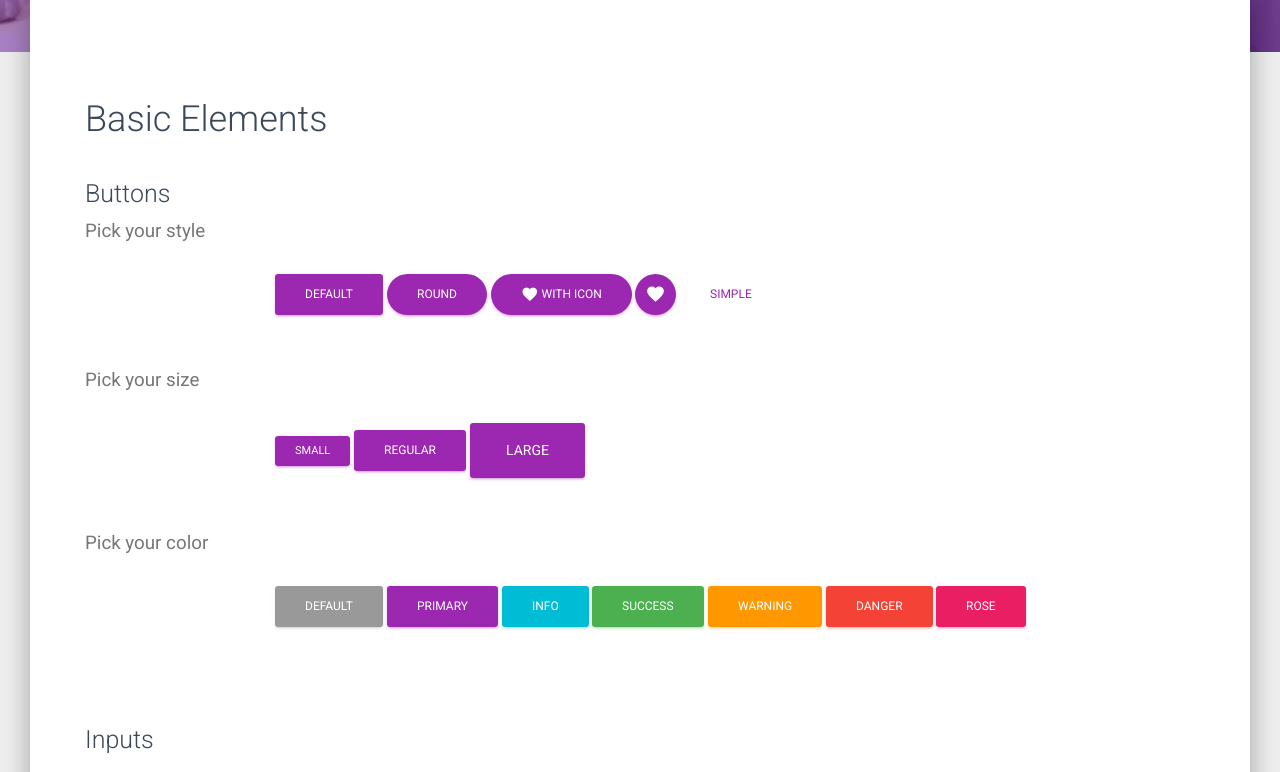
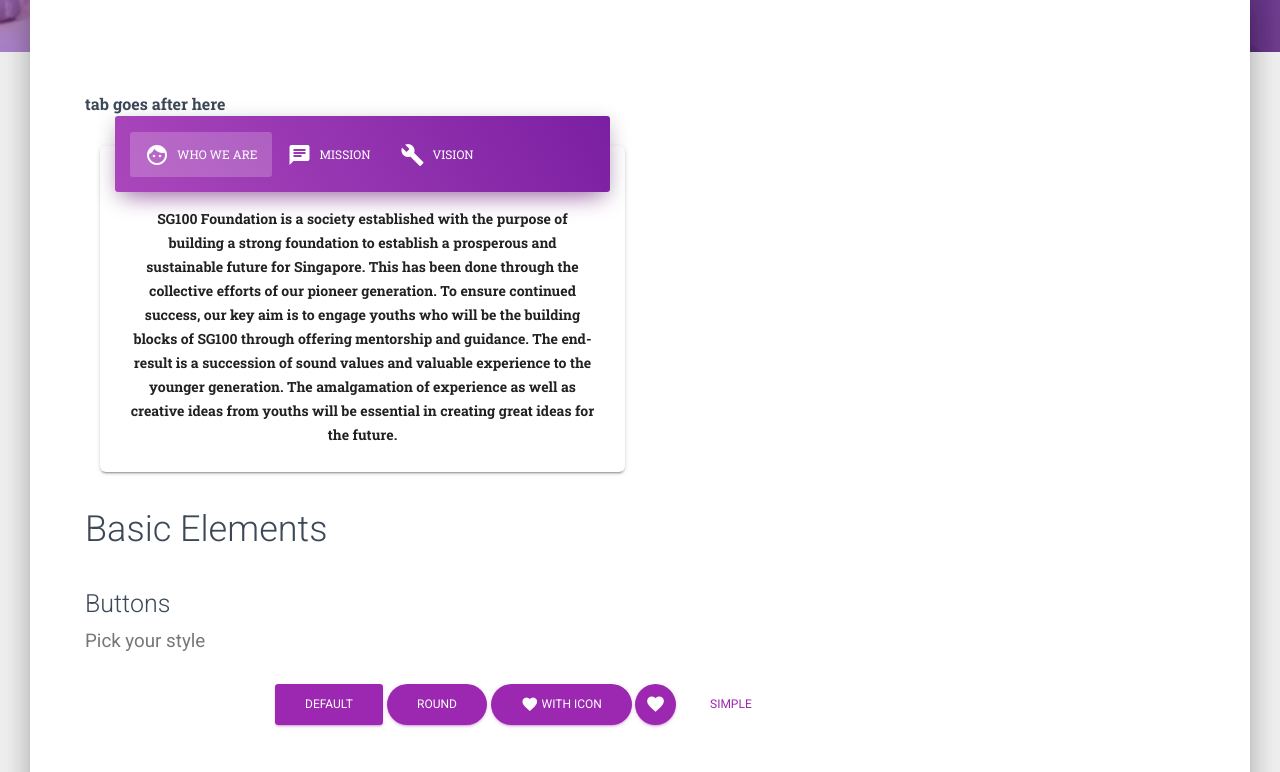
Before and after one commit to tthmatt/WEBSITE, a website: page index.html in a window 1280 px wide. Shown: the part 668-1440 px from the top of the page. Drawn offline with Linux system fonts and the light colour scheme; some packages are replaced by stand-ins of ours; files whose address does not match are found by name.

Commit message:
Update index.html

```diff
--- a/index.html
+++ b/index.html
@@ -87,7 +87,7 @@
 
 			  <li class="nav-item">
             <a class="nav-link" href="javascript:void(0)" onclick="scrollToDownload()">
-              <i class="material-icons">cloud_download</i> Get Involved
+              <i class="material-icons">cloud_download</i> Contact Us
             </a>
 
 
@@ -136,6 +136,91 @@
     <div class="section section-basic">
       <div class="container">
         <div class="title">
+		tab goes after here
+
+		<div class="col-md-6">
+
+              <!-- Tabs with icons on Card -->
+              <div class="card card-nav-tabs">
+                <div class="card-header card-header-primary">
+                  <!-- colors: "header-primary", "header-info", "header-success", "header-warning", "header-danger" -->
+                  <div class="nav-tabs-navigation">
+                    <div class="nav-tabs-wrapper">
+                      <ul class="nav nav-tabs" data-tabs="tabs">
+                        <li class="nav-item">
+                          <a class="nav-link active" href="#profile" data-toggle="tab">
+                            <i class="material-icons">face</i> Who We Are
+                          </a>
+                        </li>
+                        <li class="nav-item">
+                          <a class="nav-link" href="#messages" data-toggle="tab">
+                            <i class="material-icons">chat</i> Mission
+                          </a>
+                        </li>
+                        <li class="nav-item">
+                          <a class="nav-link" href="#settings" data-toggle="tab">
+                            <i class="material-icons">build</i> Vision
+                          </a>
+                        </li>
+                      </ul>
+                    </div>
+                  </div>
+                </div>
+                <div class="card-body ">
+                  <div class="tab-content text-center">
+                    <div class="tab-pane active" id="profile">
+                      <p> SG100 Foundation is a society established with the purpose of building a strong foundation to establish a prosperous and sustainable future for Singapore. This has been done through the collective efforts of our pioneer generation. To ensure continued success, our key aim is to engage youths who will be the building blocks of SG100 through offering mentorship and guidance. The end-result is a succession of sound values and valuable experience to the younger generation. The amalgamation of experience as well as creative ideas from youths will be essential in creating great ideas for the future. </p>
+                    </div>
+                    <div class="tab-pane" id="messages">
+                      <p> Blah Blah blah </p>
+                    </div>
+                    <div class="tab-pane" id="settings">
+                      <p>Blah blah </p>
+                    </div>
+                  </div>
+                </div>
+              </div>
+              <!-- End Tabs with icons on Card -->
+            </div>
+
+
+
+
+
+
+
+
+
+
+
+
+
+
+
+
+
+
+
+
+
+
+
+
+
+
+
+
+
+
+
+
+
+
+
+
+
+
+
           <h2>Basic Elements</h2>
         </div>
         <!--  buttons -->
```
